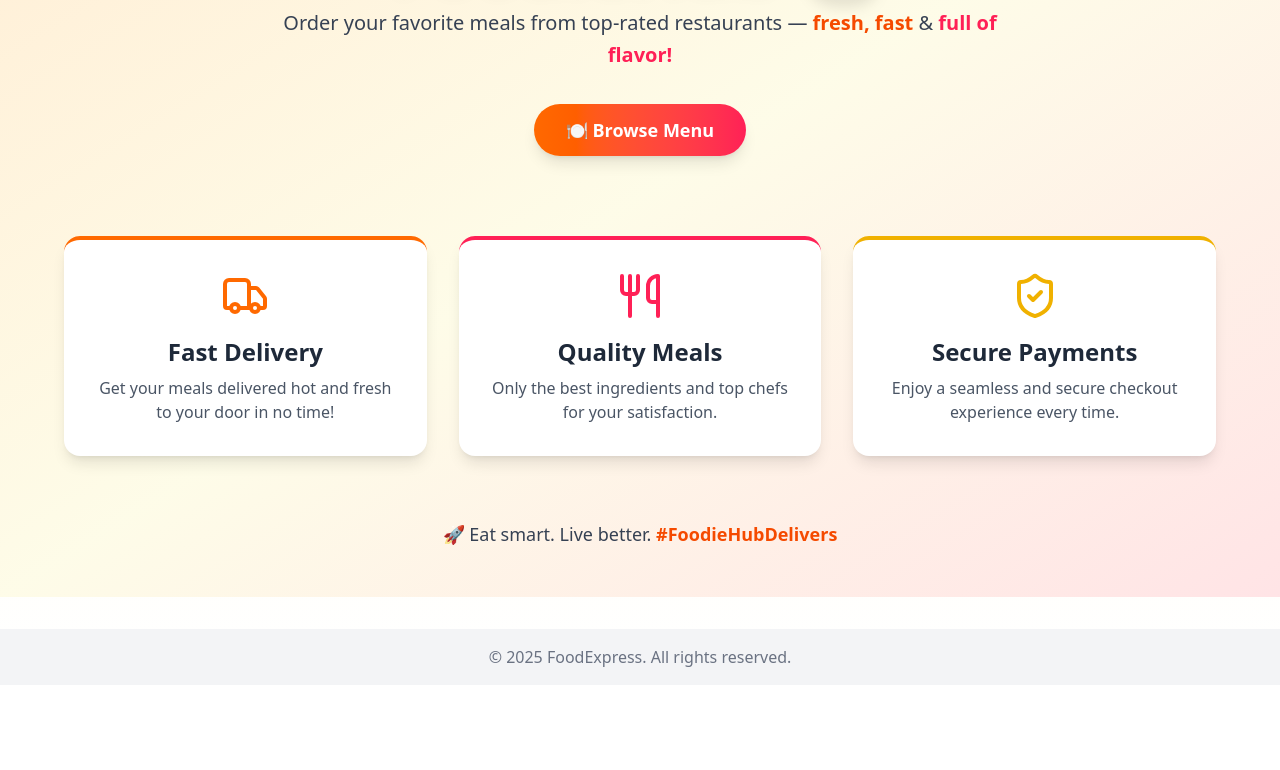
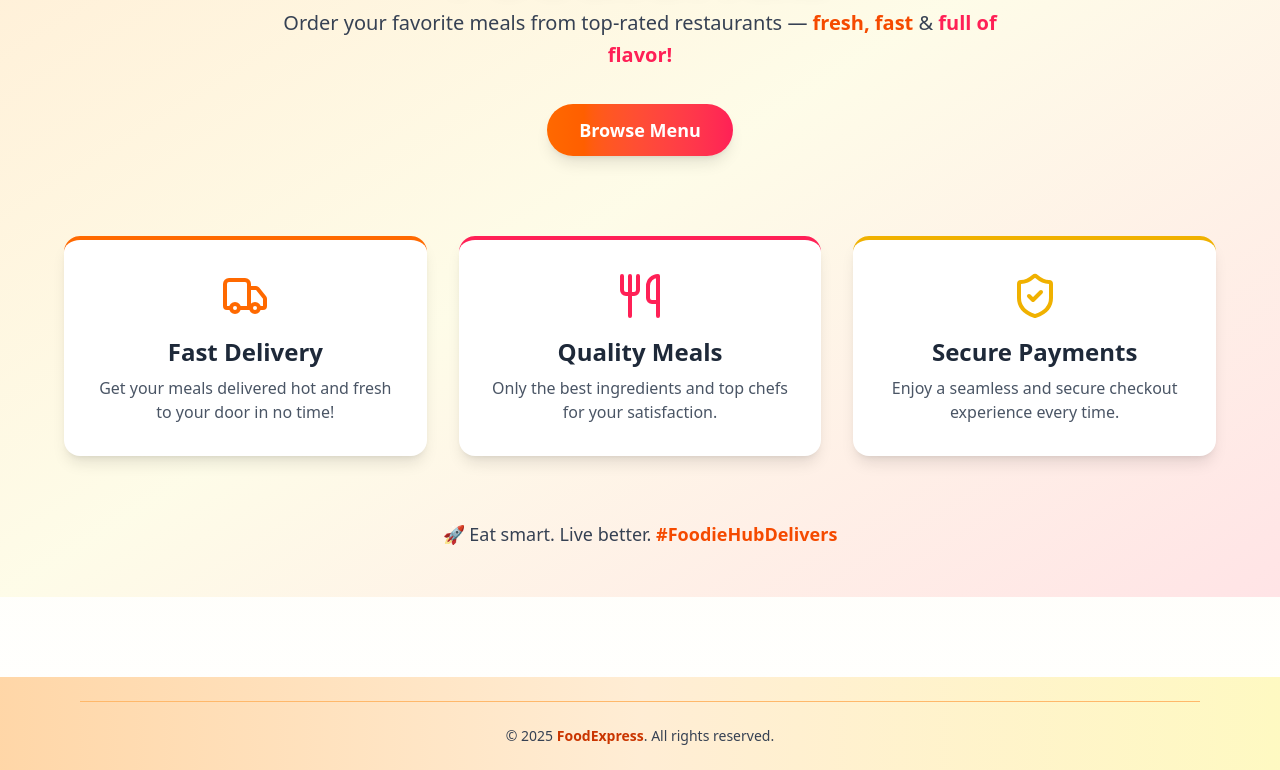
Before and after one commit to Elvis24-tech/FoodieHub, a React (Vite) app: page / in a window 1280 px wide. Shown: the part 272-1042 px from the top of the page. Before the commit the page ends 957 px from the top, so only its background shows below. Built offline with nearby package versions, Linux system fonts and the light colour scheme.

Commit message:
styled footer

```diff
--- a/src/components/Footer.jsx
+++ b/src/components/Footer.jsx
@@ -1,7 +1,15 @@
 export default function Footer() {
     return (
-      <footer className="bg-gray-100 text-center py-4 mt-8">
-        <p className="text-gray-500">© 2025 FoodExpress. All rights reserved.</p>
+      <footer className="bg-linear-to-r from-orange-200 via-orange-100 to-yellow-100 py-6 mt-20">
+        <div className="max-w-6xl mx-auto text-center px-4">
+          <div className="border-t border-orange-300 pt-6">
+            <p className="text-sm text-gray-700">
+              © 2025{" "}
+              <span className="font-semibold text-orange-700">FoodExpress</span>.{" "}
+              All rights reserved.
+            </p>
+          </div>
+        </div>
       </footer>
     );
   }
--- a/src/pages/Home.jsx
+++ b/src/pages/Home.jsx
@@ -6,7 +6,7 @@ function Home() {
     <div className="min-h-screen bg-linear-to-br from-orange-100 via-yellow-50 to-rose-100 flex flex-col justify-center items-center text-center px-6 py-12">
       <div className="max-w-3xl">
         <h1 className="text-6xl md:text-7xl font-extrabold text-orange-600 drop-shadow-xl animate-fade-in">
-          Welcome to <span className="text-rose-500">FoodieHub</span> 🍔
+          Welcome to <span className="text-rose-500">FoodieHub</span>
         </h1>
         <p className="text-lg md:text-xl text-gray-700 mt-4 mb-8 leading-relaxed">
           Order your favorite meals from top-rated restaurants —
@@ -18,7 +18,7 @@ function Home() {
           to="/menu"
           className="inline-block bg-linear-to-r from-orange-500 to-rose-500 text-white px-8 py-3 rounded-full text-lg font-semibold shadow-lg hover:shadow-2xl hover:scale-105 transition-transform duration-300"
         >
-          🍽️ Browse Menu
+           Browse Menu
         </Link>
       </div>
       <div className="mt-20 grid grid-cols-1 md:grid-cols-3 gap-8 w-full max-w-6xl">
```
